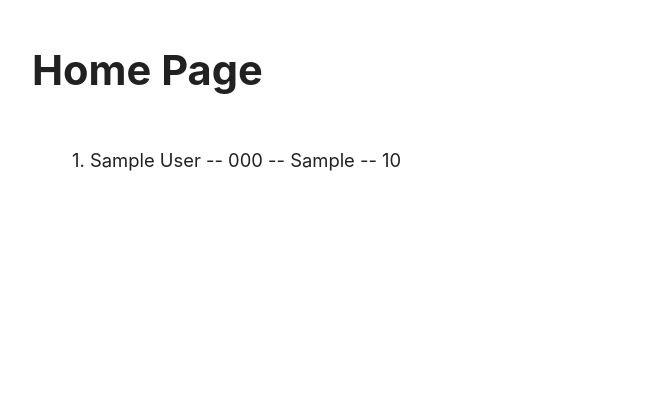
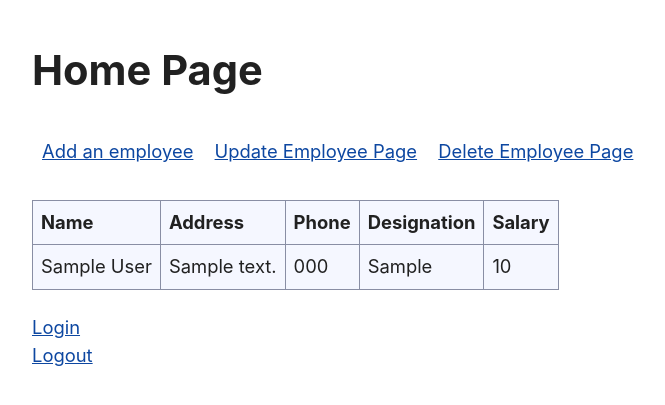
Before and after one commit to sikatanju/employee-management-system, a Django app: page /employee/ in a window 1280 px wide. Shown: the top 405 px of the page, without its empty margins (248-913 px from the left). Run offline with Django 5.2, Linux system fonts and the light colour scheme; tables that the repository leaves empty hold one stand-in row (values such as "Sample post").

Commit message:
Implemented login, logout, add an employee & update an employee functionalities

```diff
--- a/employee/templates/employee_base.html
+++ b/employee/templates/employee_base.html
@@ -4,8 +4,16 @@
 <head>
     <meta charset="UTF-8">
     <meta name="viewport" content="width=device-width, initial-scale=1.0">
-    <title>Home</title>
+    <title>Employee Home</title>
+
     <link href="https://cdn.jsdelivr.net/npm/simpledotcss@2.3.2/simple.min.css" rel="stylesheet">
+
+    <!-- *** -->
+    <!-- <link rel="stylesheet" href="https://unpkg.com/mvp.css"> -->
+
+    <!-- <link rel="stylesheet" href="https://unpkg.com/chota@latest"> -->
+
+    <!-- <link rel="stylesheet" href="https://cdn.jsdelivr.net/npm/@picocss/pico@2/css/pico.min.css"> -->
 </head>
 
 <body>
--- a/employee/templates/employee_form.html
+++ b/employee/templates/employee_form.html
@@ -1,12 +1,14 @@
 {% extends 'employee_base.html' %}
 
 {% block content %}
-<h2>Add an Employee</h2>
+<h4><a href="{% url 'home' %}">Back to Home page</a></h4>
+
+<h2 style="margin-top: 0;">Add an Employee</h2>
 
 <form method="post">
     {% csrf_token %}
 
-    {{ employee_form.as_p }}
+    {{ employee_form }}
 
     <button type="submit">Add</button>
 </form>
--- a/employee/templates/home.html
+++ b/employee/templates/home.html
@@ -4,20 +4,48 @@
 
 
 <h2>Home Page</h2>
+<nav style="padding: 10px;">
+    <div>
+        <a style="margin-right: .5rem; margin-left: 0; padding-left: 0;" href="add/">Add an employee</a>
+        <a style="margin: .5rem;" href="update/">Update Employee Page</a>
+        <a style="margin: .5rem;" href="delete/">Delete Employee Page</a>
+    </div>
+</nav>
 <div>
-    <!-- {% if user == 'AnonymousUser' %}
-    <h1>Hello!</h1>
-    {% endif %} -->
-    <!-- <p>{{user}}</p> -->
-
-    <ul style="list-style-type: none;">
+    <!-- <ul style="list-style-type: none;">
         {% for employee in employees %}
         <li>
             {{employee.id}}. {{ employee.name }} -- {{ employee.phone }} -- {{ employee.designation }} --
             {{employee.salary}}
         </li>
         {% endfor %}
-    </ul>
+    </ul> -->
+
+    <table>
+        <tr>
+            <th>Name</th>
+            <th>Address</th>
+            <th>Phone</th>
+            <th>Designation</th>
+            <th>Salary</th>
+        </tr>
+        {% for employee in employees %}
+        <tr>
+            <td>{{employee.name}}</td>
+            <td>{{employee.address}}</td>
+            <td>{{employee.phone}}</td>
+            <td>{{employee.designation}}</td>
+            <td>{{employee.salary}}</td>
+        </tr>
+        {% endfor %}
+    </table>
 </div>
 
+
+<div>
+    <a href="{% url 'authorize-admin' %}">Login</a>
+</div>
+<div>
+    <a href="{% url 'unauthorize-admin' %}">Logout</a>
+</div>
 {% endblock %}
--- a/employee/urls.py
+++ b/employee/urls.py
@@ -4,6 +4,9 @@ from . import views
 
 urlpatterns = [
     path('', views.home, name='home'),
-    path('add/', views.add_employee),
-    path('update/<int:pk>', views.update_employee)
+    path('add/', views.add_employee,name='add-employee'),
+    path('update/', views.update_employee_list, name='update-employee-list'),
+    path('update/<int:pk>', views.update_an_employee, name='update-employee'),
+    path('login/', views.authorize_admin, name='authorize-admin'),
+    path('logout/', views.unauthorize_admin, name='unauthorize-admin'),
 ]
--- a/employee/views.py
+++ b/employee/views.py
@@ -1,23 +1,62 @@
 from django.shortcuts import render, redirect
 from django.http import HttpResponse
+
+from django.contrib.auth.forms import AuthenticationForm
+from django.contrib.auth import login, logout
 
 from .models import Employee
 from .forms import AddEmployeeForm, UpdateEmployeeForm
 
 
+
 def home(request):
-    # print(request.user)
+    request.session['last_page'] = 'home'
+    print(request.session['last_page'])
     employee_list = Employee.objects.all()
+    return render(request, 'home.html', {'employees': employee_list})
 
-    # user = str(request.user)
-    # if (user == 'AnonymousUser'):
+def authorize_admin(request):
+    user = str(request.user)
+    # print(user)
+    last_page = request.session.get('last_page', None)
+    if user != 'admin':
+        login_form = AuthenticationForm()
 
-    return render(request, 'home.html', {'user': 'AnonymousUser', 'employees': employee_list})
+        if request.method == 'POST':
+            login_form = AuthenticationForm(data=request.POST)
+            if login_form.is_valid():
+                user = login_form.get_user()
+                login(request, user)
 
-    # return render(request, 'home.html', {'user': 'Admin'})
+                print(last_page)
+                if last_page == 'home':
+                    return redirect(home)
+                elif last_page == 'add':
+                    return redirect(add_employee)
+                elif last_page == 'update':
+                    return redirect(update_employee_list)
+
+        return render(request, 'login.html', {'login_form': login_form})
+
+    # If you accidently pressed login & already logged in, then it just redirects you to the last page.
+    if last_page == 'home':
+        return redirect(home)
+    elif last_page == 'add':
+        return redirect(add_employee)
+    elif last_page == 'update':
+        return redirect(update_employee_list)
 
 
+def unauthorize_admin(request):
+    logout(request)
+    return redirect(home)
+
 def add_employee(request):
+    user = str(request.user)
+    if user != 'admin':
+        request.session['last_page'] = 'add'
+        return redirect(authorize_admin)
+
     if request.method == 'POST':
         new_employee = AddEmployeeForm(request.POST)
 
@@ -30,14 +69,41 @@ def add_employee(request):
     return render(request, 'employee_form.html', {'employee_form': AddEmployeeForm()})
 
 
-def update_employee(request,pk):
+def update_employee_list(request):
+    user = str(request.user)
+    if user != 'admin':
+        request.session['last_page'] = 'update'
+        return redirect(authorize_admin)
+        # login_form = AuthenticationForm()
+
+        # if request.method == 'POST':
+        #     login_form = AuthenticationForm(data=request.POST)
+        #     if login_form.is_valid():
+        #         user = login_form.get_user()
+        #         print(user)
+        #         login(request, user)
+        #         return redirect(update_employee_list)
+
+        # return render(request, 'login.html', {'login_form': login_form})
+
+    employee_list = Employee.objects.all()
+    return render(request, 'update_employee.html',  {'employees': employee_list})
+
+
+def update_an_employee(request,pk):
+    user = str(request.user)
+    if user != 'admin':
+        # return redirect()
+        return render(request, 'not_admin.html', {'user': user})
+
     try:
-        print(pk)
+        # print(pk)
         employee = Employee.objects.get(pk=pk)
         update_employee_form = UpdateEmployeeForm(instance=employee)
 
         if request.method == 'POST':
             updated_employee = UpdateEmployeeForm(request.POST, instance=employee)
+
             if updated_employee.is_valid():
                 updated_employee.save()
                 return redirect(home)
```
Also changed, not shown: employee/forms.py (+22 -1 lines), employee/templates/login.html (added, +15 -0 lines), employee/templates/not_admin.html (added, +8 -0 lines), employee/templates/update_employee.html (added, +31 -0 lines), db.sqlite3, employee/migrations/0001_initial.py, employee/migrations/0002_alter_employee_phone_alter_employee_salary.py (deleted).
